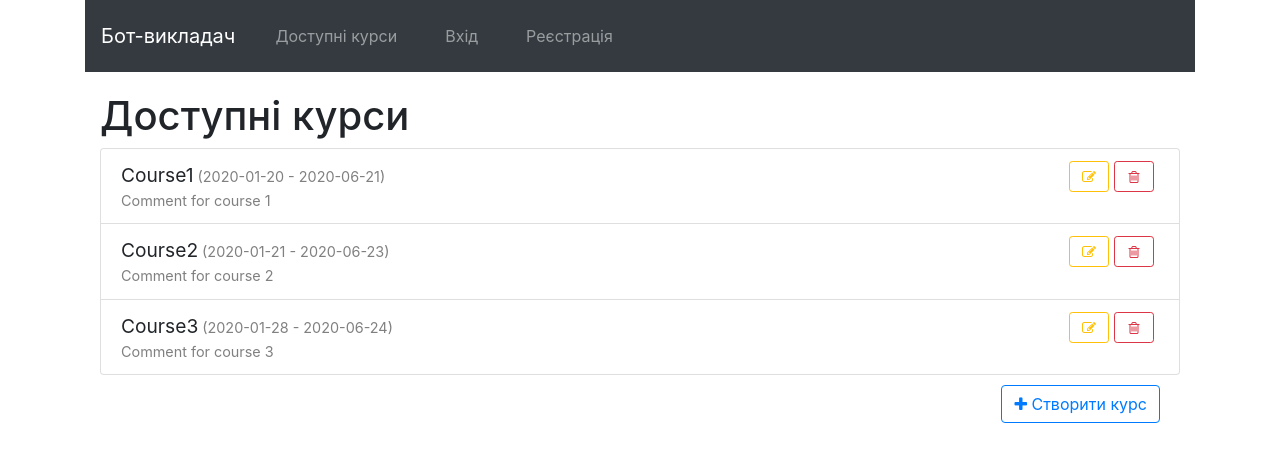
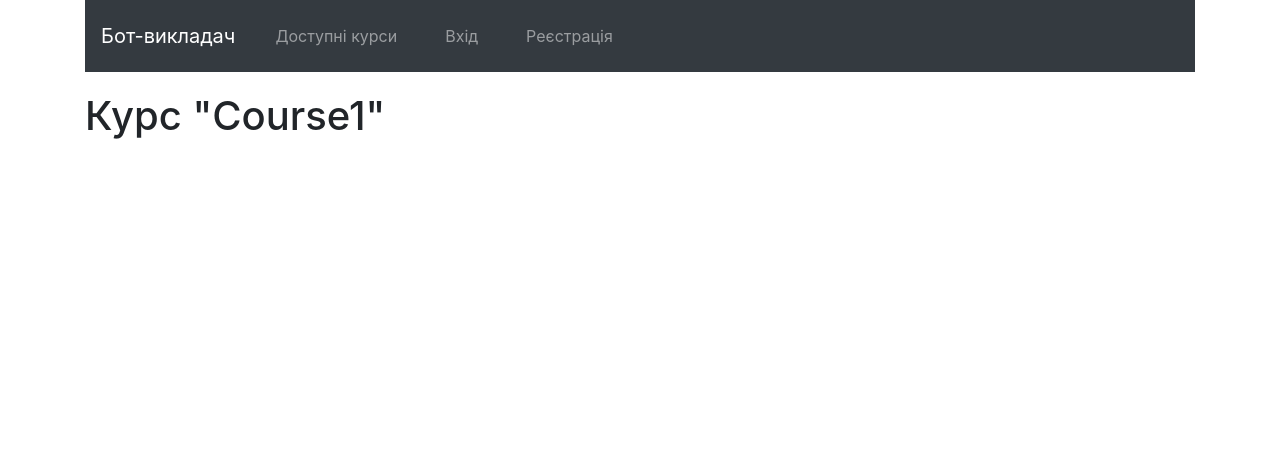
Before and after one commit to NarbiD/sc-teacher-frontend, a React (Create React App) app: page /courses/1 in a window 1280 px wide. Shown: the top 462 px of the page. Built offline with nearby package versions, Linux system fonts and the light colour scheme.

Commit message:
added links to courses from the menu

```diff
--- a/src/components/app/App.js
+++ b/src/components/app/App.js
@@ -8,6 +8,7 @@ import { BrowserRouter as Router, Route, Switch } from 'react-router-dom';
 import CreateCourse from '../create-course/create-course';
 import EditCourse from '../edit-course/edit-course';
 import PageTitle from '../page-title/page-title';
+import CoursePage from '../course-page/course-page';
 
 export default class App extends React.Component {
 
@@ -52,6 +53,10 @@ export default class App extends React.Component {
     ]);
   }
 
+  getCourse = (id) => {
+    return this.state.items[id-1];
+  }
+
   render() {
     return (
       <div className="App">
@@ -64,14 +69,22 @@ export default class App extends React.Component {
             <Route path="/courses/"
                  render={ () =>
                   <AvailableCourses items={this.state.items}
-                                  onRemove={ (item) => this.removeItem(item) } /> } />
+                                  onRemove={ (item) => this.removeItem(item) } /> }
+                                  exact />
+            <Route path="/courses/:id"
+                  render={ ({ match }) => {
+                      const { id } = match.params;
+                      const course = this.getCourse(id);
+                      return <CoursePage label={`Курс "${course.label}"`} />
+                    }
+                  } />
             <Route path="/create-course/"
                  render={ () =>
                  <CreateCourse onCreate={ (item) => this.addItem(item) } /> } />
             <Route path="/edit-course/:id"
                  render={ ({ match }) => {
                     const { id } = match.params;
-                    const oldItem = this.state.items[id-1]; // todo: fix indexing
+                    const oldItem = this.getCourse(id); // todo: fix indexing
                     return <EditCourse onEdit={ this.editItem }
                                        courseItem={ oldItem } />
                  }} />
--- a/src/components/available-courses/course-item/course-list-item.css
+++ b/src/components/available-courses/course-item/course-list-item.css
@@ -1,5 +1,7 @@
 .course-list-item .label {
     font-size: 1.2rem;
+    text-decoration: none;
+    color: black;
     cursor: pointer;
     display: inline-block;
 }
--- a/src/components/available-courses/course-item/course-list-item.js
+++ b/src/components/available-courses/course-item/course-list-item.js
@@ -7,7 +7,7 @@ const CourseListItem = ({ items, onRemove }) => {
     const { id, label, comment, startDate, endDate } = items;
     return (
         <span className="course-list-item">
-            <div className="label">{label}</div>
+            <Link to={`/courses/${id}`} className="label">{label}</Link>
             <div className="duration">({startDate} - {endDate})</div>
             <Link to={"/courses/"} // todo: link to deleting page
                     className="btn btn-outline-danger btn-sm float-right"
--- /dev/null
+++ b/src/components/course-page/course-page.js
@@ -0,0 +1,8 @@
+import React from 'react';
+import PageTitle from '../page-title/page-title';
+
+const CoursePage = ({ label }) => {
+    return <PageTitle text={label} />
+}
+
+export default CoursePage;
```
